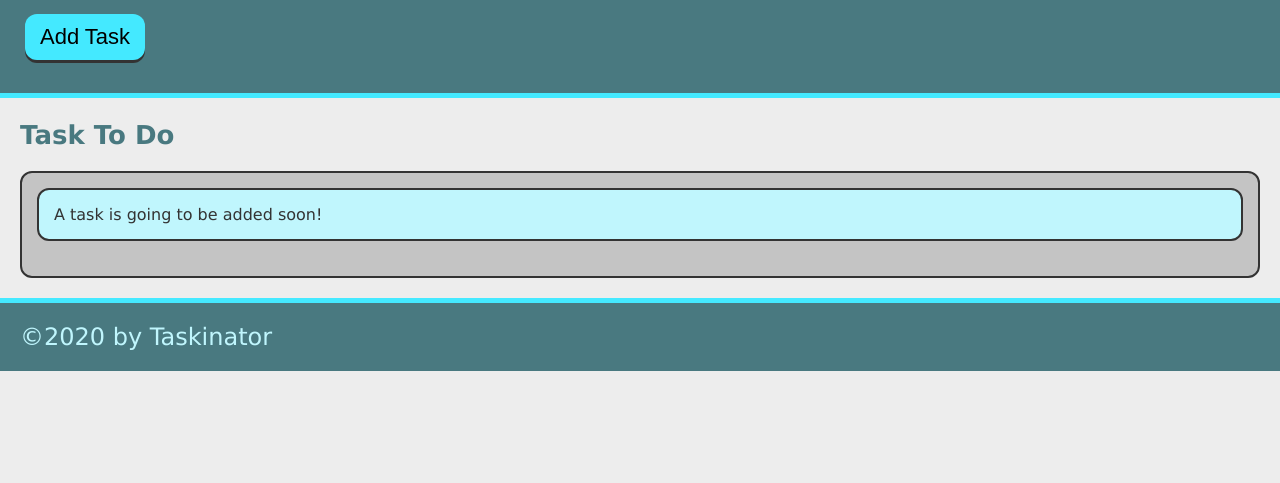
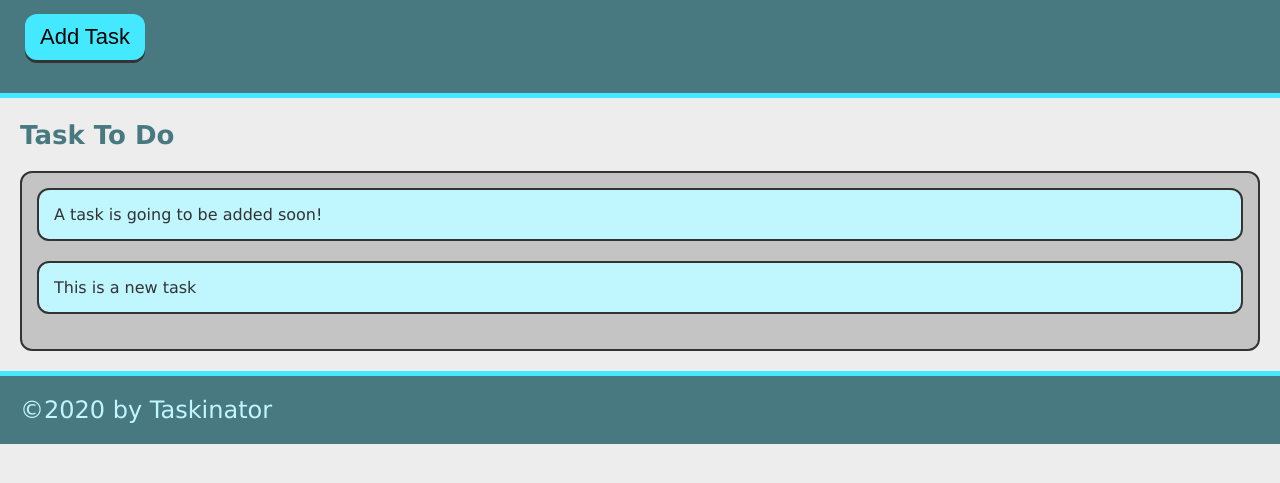
Before and after one commit to rhw-git/taskinator, a plain HTML site: page index.html in a window 1280 px wide. Both pictures are taken after a click on the button "Add Task". Shown: the part 115-598 px from the top of the page. Drawn offline with Linux system fonts and the light colour scheme.

Commit message:
add the task item

```diff
--- a/assets/js/script.js
+++ b/assets/js/script.js
@@ -0,0 +1,13 @@
+var buttonEl = document.querySelector("#save-task");
+var taskToDoEl = document.querySelector("#task-to-do");
+
+var createTaskHandler = function(){
+    var listItemEl = document.createElement("li");
+    listItemEl.className = "task-item";
+    listItemEl.textContent = "This is a new task";
+    taskToDoEl.appendChild(listItemEl);
+}
+
+buttonEl.addEventListener ("click",function(){
+       createTaskHandler();
+    });
--- a/index.html
+++ b/index.html
@@ -12,14 +12,14 @@
     <header>
         <h1 class="page-title">Taskinator</h1>
         <p>Click this button below to add a new task!</p>
-        <button class="btn">Add Task</button>
+        <button class="btn" id="save-task">Add Task</button>
     </header>
     <!--header ends here-->
     <!--main section starts here-->
     <main>
         <section class="task-list-wrapper">
             <h2 class="list-title">Task To Do</h2>
-            <ul class="task-list">
+            <ul class="task-list" id="task-to-do">
                 <li class="task-item">A task is going to be added soon!</li>
             </ul>
         </section>
```
